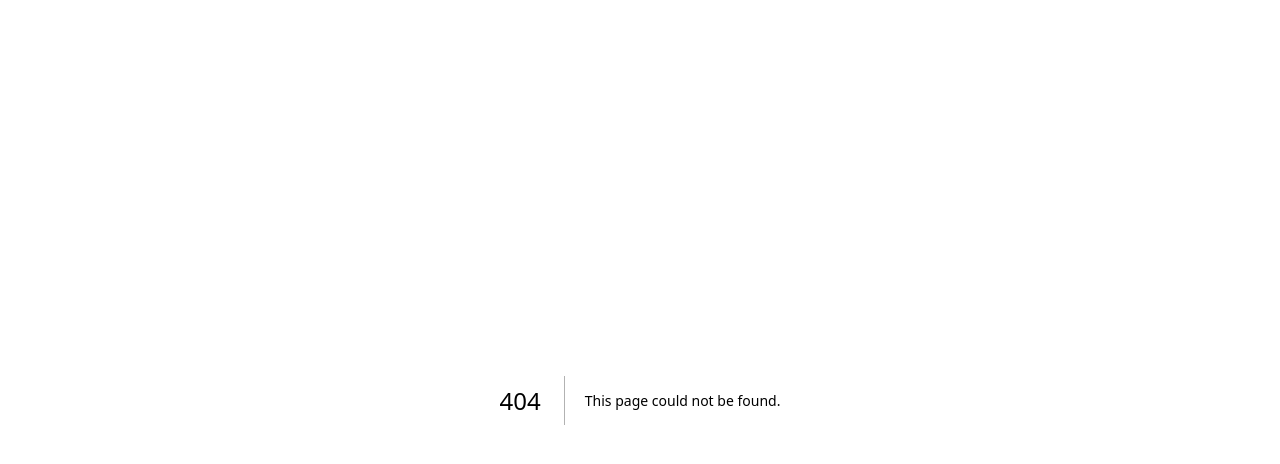
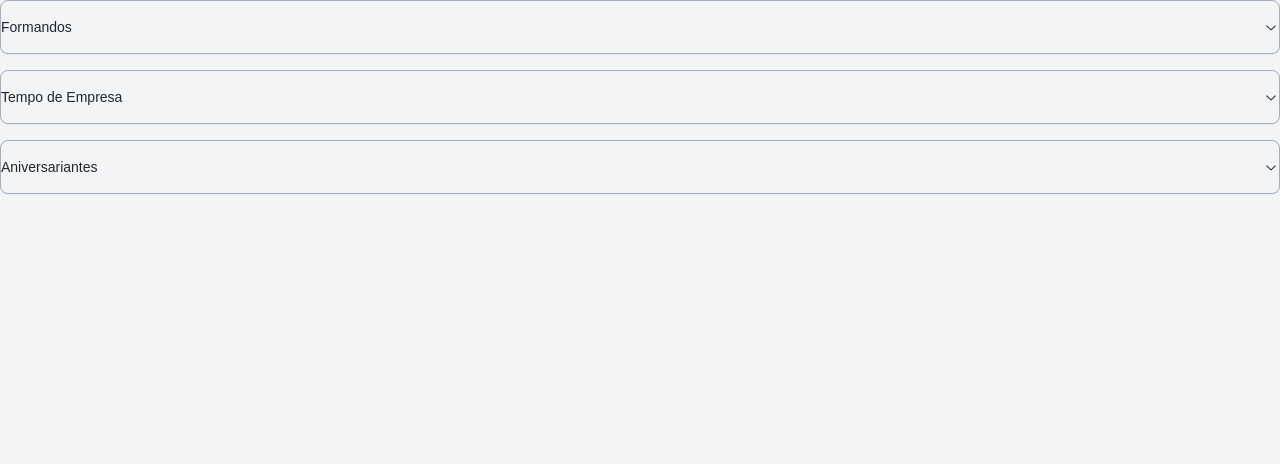
Before and after one commit to FabioHAraujo/intranet-plinio, a Next.js app: page /Homenagens in a window 1280 px wide. Before the commit this address had no page. Shown: the top 464 px of the page. Built offline with nearby package versions, Linux system fonts and the light colour scheme.

Commit message:
Corrigido

```diff
--- /dev/null
+++ b/app/Homenagens/page.tsx
@@ -0,0 +1,36 @@
+// components/Homenageados/page.tsx
+import { Accordion, AccordionContent, AccordionItem, AccordionTrigger } from "@/components/ui/accordion";
+
+const Homenagens = () => {
+  return (
+    <div className="w-full">
+      <Accordion type="single" collapsible className="space-y-4">
+        <AccordionItem value="formandos" className="rounded-lg border bg-card text-card-foreground shadow-sm">
+          <AccordionTrigger>Formandos</AccordionTrigger>
+          <AccordionContent>
+            <p>Aqui você pode listar os formandos do mês ou ano.</p>
+            {/* Adicione a lógica e os dados dos formandos aqui */}
+          </AccordionContent>
+        </AccordionItem>
+
+        <AccordionItem value="tempo-de-empresa" className="rounded-lg border bg-card text-card-foreground shadow-sm">
+          <AccordionTrigger>Tempo de Empresa</AccordionTrigger>
+          <AccordionContent>
+            <p>Aqui você pode listar os funcionários com mais tempo na empresa.</p>
+            {/* Adicione a lógica e os dados de tempo de empresa aqui */}
+          </AccordionContent>
+        </AccordionItem>
+
+        <AccordionItem value="aniversariantes" className="rounded-lg border bg-card text-card-foreground shadow-sm !duration-500">
+          <AccordionTrigger>Aniversariantes</AccordionTrigger>
+          <AccordionContent>
+            <p>Aqui você pode listar os aniversariantes do mês.</p>
+            {/* Adicione a lógica e os dados dos aniversariantes aqui */}
+          </AccordionContent>
+        </AccordionItem>
+      </Accordion>
+    </div>
+  );
+};
+
+export default Homenagens;
--- a/app/components/Funcionarios/page.tsx
+++ b/app/components/Funcionarios/page.tsx
@@ -125,7 +125,7 @@ export default function Funcionarios() {
                         Admissão: {funcionario.ADMISSAO ? new Date(funcionario.ADMISSAO).toLocaleDateString() : 'Data não disponível'}
                       </p>
                       <p className="text-sm text-muted-foreground text-center">
-                        Anos na empresa: {calcularAnosNaEmpresa(funcionario.ADMISSAO)}
+                        Anos na empresa: {calcularAnosNaEmpresa(funcionario.ADMISSAO+1)}
                       </p>
                     </div>
                   </div>
--- a/app/page.tsx
+++ b/app/page.tsx
@@ -13,6 +13,7 @@ import Funcionarios from './components/Funcionarios/page'
 import RamalList from './components/Ramais/page'
 import Cardapio from './components/Cardapio/page'
 import HeroWithPhotoList from './components/Homenageados/page'
+import Homenagens from './Homenagens/page'
 
 import logo from '@/assets/logo.png'
 
@@ -55,13 +56,6 @@ export default function Component() {
             <h1 className="text-lg font-semibold p-4">Grupo Plínio Fleck</h1>
           </Link>
           <div className="ml-auto flex items-center gap-4">
-            <form className="hidden md:block">
-              <Input
-                type="search"
-                placeholder="Search..."
-                className="w-[200px] lg:w-[300px]"
-              />
-            </form>
             <Button size="icon" variant="ghost" onClick={toggleTheme}>
               {theme === 'light' ? <Moon className="h-5 w-5" /> : <Sun className="h-5 w-5" />}
               <span className="sr-only">Toggle theme</span>
@@ -122,11 +116,11 @@ export default function Component() {
         </aside>
         {/* Main Content */}
         <main className="flex-1 overflow-y-auto p-4">
-          {pagina==='Home' && <Home />}
-          {pagina==='Ramais' && <RamalList />}
-          {pagina==='Cardapio' && <Cardapio />}
-          {pagina==='Funcionarios' && <Funcionarios />}
-          {pagina==='Homenagens' && <HeroWithPhotoList />}
+          {pagina === 'Home' && <Home />}
+          {pagina === 'Ramais' && <RamalList />}
+          {pagina === 'Cardapio' && <Cardapio />}
+          {pagina === 'Funcionarios' && <Funcionarios />}
+          {pagina === 'Homenagens' && <Homenagens />} {/* Modificado para incluir Homenagens */}
         </main>
       </div>
     </div>
```
